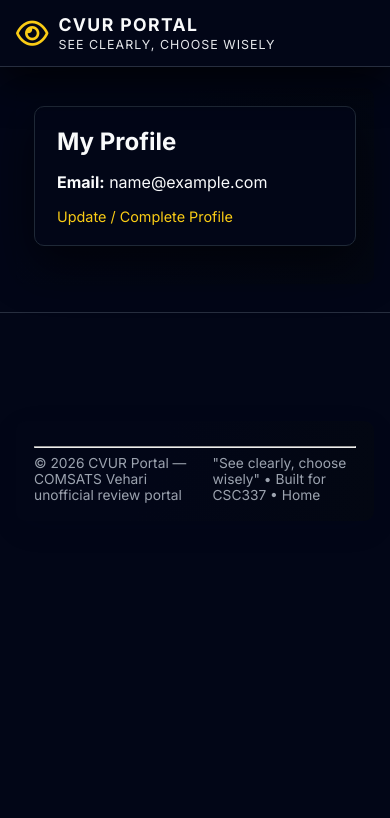
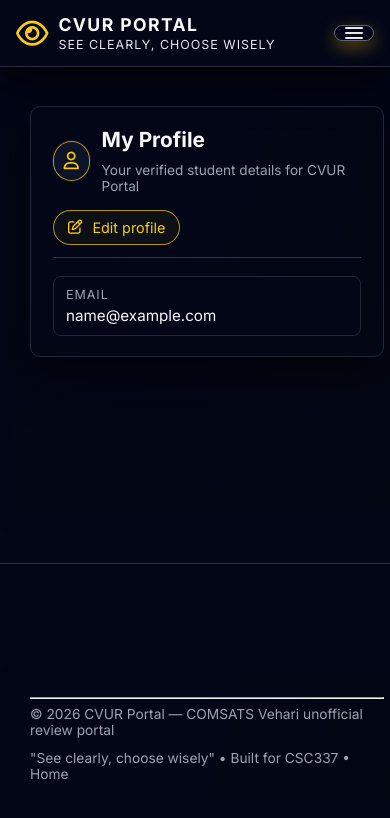
Before and after one commit to FawadSaqlain/review-app, a React (Vite) app in the folder review-app/client/: page /profile in a window 390 px wide. Shown: the top 818 px of the page. Built offline with nearby package versions, Linux system fonts and the light colour scheme; no server answers; sample sign-in values are in the browser's storage.

Commit message:
make its ui better and a little responsive

```diff
--- a/review-app/client/src/components/Header.jsx
+++ b/review-app/client/src/components/Header.jsx
@@ -1,4 +1,4 @@
-import { useEffect } from 'react';
+import { useEffect, useState } from 'react';
 import { Link, useNavigate } from 'react-router-dom';
 import { useDispatch, useSelector } from 'react-redux';
 import { fetchMe, hydrateUserFromStorage, logout } from '../features/auth/authSlice.js';
@@ -7,6 +7,7 @@
   const dispatch = useDispatch();
   const navigate = useNavigate();
   const { token, adminToken, user } = useSelector((s) => s.auth);
+  const [navOpen, setNavOpen] = useState(false);
 
   useEffect(() => {
     dispatch(hydrateUserFromStorage());
@@ -40,7 +41,17 @@
         </Link>
       </div>
 
-      <nav className="site-nav">
+      <button
+        type="button"
+        className="menu-toggle"
+        aria-label="Toggle navigation"
+        aria-expanded={navOpen ? 'true' : 'false'}
+        onClick={() => setNavOpen((open) => !open)}
+      >
+        <span className="menu-toggle-icon" />
+      </button>
+
+      <nav className={"site-nav" + (navOpen ? " is-open" : "")}>
         {role === 'anon' && (
           <>
             <Link to="/">Home</Link>
--- a/review-app/client/src/components/Layout.jsx
+++ b/review-app/client/src/components/Layout.jsx
@@ -6,10 +6,12 @@
   return (
     <>
       <Header />
-      <main className="container">
-        <Outlet />
-      </main>
-      <Footer />
+      <div className="layout-shell">
+        <main className="container">
+          <Outlet />
+        </main>
+        <Footer />
+      </div>
     </>
   );
 }
--- a/review-app/client/src/pages/ProfilePage.jsx
+++ b/review-app/client/src/pages/ProfilePage.jsx
@@ -33,32 +33,91 @@
   const intake = user?.intake ? `${user.intake.season || ''}${String(user.intake.year || '')}` : '';
 
   return (
-    <div className="card">
-      <h2>My Profile</h2>
+    <div className="card profile-card">
+      <div className="profile-header">
+        <div className="profile-title-group">
+          <div className="profile-avatar">
+            <i className="fa-regular fa-user" />
+          </div>
+          <div>
+            <h2 className="profile-title">My Profile</h2>
+            <p className="profile-subtitle muted">Your verified student details for CVUR Portal</p>
+          </div>
+        </div>
+
+        <div className="profile-header-actions">
+          <Link to="/complete-profile" className="profile-edit-link">
+            <i className="fa-regular fa-pen-to-square" style={{ marginRight: 6 }} />
+            Edit profile
+          </Link>
+        </div>
+      </div>
+
       {!user ? (
         <p className="muted">No profile loaded.</p>
       ) : (
         <>
-          <p><strong>Email:</strong> {user.email}</p>
-          {name && <p><strong>Name:</strong> {name}</p>}
-          {user?.department?.name && <p><strong>Department:</strong> {user.department.name}</p>}
-          {user?.program?.name && <p><strong>Program:</strong> {user.program.name}</p>}
-          {intake && <p><strong>Intake:</strong> {intake}</p>}
-          {user?.semesterNumber && <p><strong>Semester:</strong> {user.semesterNumber}</p>}
-          {user?.section && <p><strong>Section:</strong> {user.section}</p>}
-          {typeof user?.cgpa !== 'undefined' && user?.cgpa !== null && <p><strong>CGPA:</strong> {user.cgpa}</p>}
-          {user?.phone && <p><strong>Phone:</strong> {user.phone}</p>}
+          <div className="profile-grid">
+            <div className="profile-field">
+              <div className="profile-field-label">Email</div>
+              <div className="profile-field-value">{user.email}</div>
+            </div>
+            {name && (
+              <div className="profile-field">
+                <div className="profile-field-label">Name</div>
+                <div className="profile-field-value">{name}</div>
+              </div>
+            )}
+            {user?.department?.name && (
+              <div className="profile-field">
+                <div className="profile-field-label">Department</div>
+                <div className="profile-field-value">{user.department.name}</div>
+              </div>
+            )}
+            {user?.program?.name && (
+              <div className="profile-field">
+                <div className="profile-field-label">Program</div>
+                <div className="profile-field-value">{user.program.name}</div>
+              </div>
+            )}
+            {intake && (
+              <div className="profile-field">
+                <div className="profile-field-label">Intake</div>
+                <div className="profile-field-value">{intake}</div>
+              </div>
+            )}
+            {user?.semesterNumber && (
+              <div className="profile-field">
+                <div className="profile-field-label">Semester</div>
+                <div className="profile-field-value">{user.semesterNumber}</div>
+              </div>
+            )}
+            {user?.section && (
+              <div className="profile-field">
+                <div className="profile-field-label">Section</div>
+                <div className="profile-field-value">{user.section}</div>
+              </div>
+            )}
+            {typeof user?.cgpa !== 'undefined' && user?.cgpa !== null && (
+              <div className="profile-field">
+                <div className="profile-field-label">CGPA</div>
+                <div className="profile-field-value">{user.cgpa}</div>
+              </div>
+            )}
+            {user?.phone && (
+              <div className="profile-field">
+                <div className="profile-field-label">Phone</div>
+                <div className="profile-field-value">{user.phone}</div>
+              </div>
+            )}
+          </div>
 
           {user?.idCardImage && (
-            <div style={{ marginTop: 12 }}>
-              <div className="muted">University ID (uploaded)</div>
+            <div className="profile-id-card">
+              <div className="profile-field-label">University ID (uploaded)</div>
               <img className="img-preview" src={user.idCardImage} alt="University ID" />
             </div>
           )}
-
-          <div className="links">
-            <Link to="/complete-profile">Update / Complete Profile</Link>
-          </div>
         </>
       )}
     </div>
--- a/review-app/client/src/pages/StudentRatingsDashboardPage.jsx
+++ b/review-app/client/src/pages/StudentRatingsDashboardPage.jsx
@@ -104,7 +104,9 @@
                     onClick={() => {
                       navigate(`/ratings/edit/${r._id}`);
                     }}
+                    title="Edit rating"
                   >
+                    <i className="fa-regular fa-pen-to-square" style={{ marginRight: 6, color: 'var(--primary)' }} />
                     Edit
                   </button>
                 </td>
--- a/review-app/client/src/pages/admin/AdminTermsPage.jsx
+++ b/review-app/client/src/pages/admin/AdminTermsPage.jsx
@@ -273,6 +273,7 @@
 
       {/* Inline styles to match the admin-terms.ejs table appearance */}
       <style>{`
+        .admin-terms-wrapper { width: 100%; overflow-x: auto; -webkit-overflow-scrolling: touch; }
         .admin-terms-table { width: 100%; border-collapse: collapse; margin-top: 12px; }
         .admin-terms-table th, .admin-terms-table td { border: 1px solid #e5e7eb; padding: 8px; text-align: left; vertical-align: middle; }
         .admin-terms-table th { background: #111827; color:#f9fafb; font-weight: 600; }
@@ -309,6 +310,7 @@
 
       {!loading && !error && (
         terms.length === 0 ? (
+          <div className="admin-terms-wrapper">
             <table className="admin-terms-table">
               <tbody>
                 <tr>
@@ -316,7 +318,9 @@
                 </tr>
               </tbody>
             </table>
+          </div>
         ) : (
+          <div className="admin-terms-wrapper">
             <table className="admin-terms-table">
               <thead>
                 <tr>
@@ -453,6 +457,7 @@
                 })}
               </tbody>
             </table>
+          </div>
         )
       )}
     </div>
--- a/review-app/client/src/styles.css
+++ b/review-app/client/src/styles.css
@@ -17,12 +17,11 @@
 	color:var(--ink);
 	margin:0;
 	min-height:100vh;
-	display:flex;
-	flex-direction:column;
 	-webkit-font-smoothing:antialiased;
 }
 .container{
 	max-width:1100px;
+	width:100%;
 	margin:96px auto 40px; /* leave space for fixed header and footer */
 	background:radial-gradient(circle at top left, #020617 0%, #020617 40%, #030712 100%);
 	padding:28px;
@@ -30,14 +29,20 @@
 	box-shadow:0 8px 30px rgba(2,6,23,0.08);
 	animation:fadeUp 0.45s ease-out both;
 }
-.page-header{display:flex;align-items:center;justify-content:space-between;margin-bottom:18px}
+.page-header{display:flex;align-items:center;justify-content:space-between;gap:12px;flex-wrap:wrap;margin-bottom:18px}
 .page-title{font-size:1.4rem;margin:0;color:var(--accent);font-weight:700;letter-spacing:0.02em}
-.site-header{position:fixed;top:0;left:0;right:0;z-index:20;display:flex;align-items:center;justify-content:space-between;padding:18px 24px;background:var(--accent);color:#f9fafb;box-shadow:0 14px 40px rgba(0,0,0,0.75);border-bottom:1px solid rgba(148,163,184,0.25)}
+.site-header{position:fixed;top:0;left:0;right:0;z-index:20;display:flex;align-items:center;justify-content:space-between;gap:16px;flex-wrap:wrap;padding:18px 24px;background:var(--accent);color:#f9fafb;box-shadow:0 14px 40px rgba(0,0,0,0.75);border-bottom:1px solid rgba(148,163,184,0.25)}
 .brand-link{display:flex;align-items:center;gap:10px;text-decoration:none;color:inherit}
 .brand-logo{font-size:1.8rem;color:var(--primary)}
 .brand-title{font-weight:800;font-size:1.1rem;letter-spacing:0.08em;text-transform:uppercase}
 .brand-tagline{display:block;font-size:0.78rem;color:#e5e7eb;margin-top:2px;letter-spacing:0.08em;text-transform:uppercase}
-.site-nav a{margin-left:14px;color:#e5e7eb;text-decoration:none;font-weight:600;font-size:0.9rem}
+.menu-toggle{margin-left:auto;background:transparent;border:1px solid rgba(148,163,184,0.6);border-radius:999px;color:#e5e7eb;padding:6px 10px;cursor:pointer;display:none;align-items:center;justify-content:center;font-size:0.85rem;gap:6px}
+.menu-toggle-icon{width:18px;height:2px;background:#e5e7eb;position:relative;display:block;border-radius:999px}
+.menu-toggle-icon::before,.menu-toggle-icon::after{content:"";position:absolute;left:0;width:18px;height:2px;background:#e5e7eb;border-radius:999px}
+.menu-toggle-icon::before{top:-5px}
+.menu-toggle-icon::after{top:5px}
+.site-nav{display:flex;flex-wrap:wrap;align-items:center;justify-content:flex-end;gap:12px}
+.site-nav a{margin-left:0;color:#e5e7eb;text-decoration:none;font-weight:600;font-size:0.9rem}
 .site-nav a:hover{color:var(--primary)}
 
 .form-row{margin-bottom:14px}
@@ -59,18 +64,36 @@
 pre{background:#020617;padding:12px 14px;border-radius:8px;font-size:0.9rem;overflow-x:auto;color:#e5e7eb;border:1px solid #1f2937}
 
 .site-footer{margin-top:28px;padding:20px 0;color:var(--muted);font-size:0.86rem;border-top:1px solid rgba(148,163,184,0.25);background:#020617}
-.site-footer .footer-row{display:flex;justify-content:space-between;align-items:center;gap:12px}
+.site-footer .footer-row{display:flex;justify-content:space-between;align-items:center;gap:12px;flex-wrap:wrap}
 .site-footer a{color:var(--muted);text-decoration:none}
 .site-footer a:hover{text-decoration:underline;color:#4b5563}
 .small{max-width:1100px;margin:0 auto}
 
 /* main layout: keep footer visually at bottom */
-body > .site-footer{margin-top:auto;width:100%;}
+.layout-shell{min-height:100vh;display:flex;flex-direction:column;}
+.layout-shell > .container{flex:1 0 auto;}
 
 /* simple card + form layout */
 .card{background:#020617;border-radius:var(--radius);border:1px solid #1f2937;padding:20px 22px;box-shadow:0 18px 45px rgba(0,0,0,0.6);margin-bottom:20px;color:var(--ink)}
 .card h1,.card h2,.card h3{margin-top:0;margin-bottom:10px;color:#f9fafb}
 .card:hover{box-shadow:0 24px 60px rgba(0,0,0,0.9);transform:translateY(-1px);transition:box-shadow .18s ease,transform .18s ease}
+
+/* profile page */
+.profile-card{border-color:#1e293b;background:radial-gradient(circle at top left,#020617 0%,#020617 40%,#030712 100%);}
+.profile-header{display:flex;justify-content:space-between;align-items:center;gap:16px;margin-bottom:18px;border-bottom:1px solid rgba(148,163,184,0.3);padding-bottom:12px}
+.profile-title-group{display:flex;align-items:center;gap:12px}
+.profile-avatar{width:40px;height:40px;border-radius:999px;border:1px solid rgba(250,204,21,0.7);display:flex;align-items:center;justify-content:center;color:var(--primary);background:rgba(15,23,42,0.9);box-shadow:0 0 0 1px rgba(15,23,42,0.9)}
+.profile-avatar i{font-size:1.1rem}
+.profile-title{margin:0;font-size:1.3rem}
+.profile-subtitle{margin:2px 0 0;font-size:0.85rem}
+.profile-header-actions{display:flex;align-items:center}
+.profile-edit-link{display:inline-flex;align-items:center;gap:4px;padding:8px 14px;border-radius:999px;border:1px solid rgba(250,204,21,0.7);color:var(--primary);text-decoration:none;font-size:0.9rem;font-weight:500;background:rgba(23,23,23,0.6)}
+.profile-edit-link:hover{background:rgba(250,204,21,0.08);color:var(--primary)}
+.profile-grid{display:grid;grid-template-columns:repeat(2,minmax(0,1fr));gap:12px 24px;margin-top:8px}
+.profile-field{padding:10px 12px;border-radius:8px;border:1px solid #1f2937;background:#020617}
+.profile-field-label{font-size:0.78rem;text-transform:uppercase;letter-spacing:0.08em;color:var(--muted);margin-bottom:4px}
+.profile-field-value{font-size:0.95rem}
+.profile-id-card{margin-top:16px}
 
 form .form-row, form > div{margin-bottom:14px}
 textarea{min-height:120px;resize:vertical}
@@ -110,9 +133,14 @@
 
 /* responsive */
 @media (max-width:720px){
-	.container{margin:88px 16px 24px;padding:18px}
-	.site-nav{display:none}
+	.container{margin:88px 12px 24px;padding:18px}
+	.site-header{padding:14px 16px;flex-direction:row;align-items:center}
 	.page-title{font-size:1.2rem}
-	.site-header{padding:14px 16px}
+	.menu-toggle{display:inline-flex}
+	.site-nav{width:100%;justify-content:flex-start;flex-direction:column;align-items:flex-start;display:none;margin-top:8px}
+	.site-nav.is-open{display:flex}
 	.filters{padding:10px 12px}
+	.table{display:block;overflow-x:auto;-webkit-overflow-scrolling:touch}
+	.profile-grid{grid-template-columns:1fr}
+	.profile-header{flex-direction:column;align-items:flex-start}
 }
```
Also changed, not shown: review-app/client/src/pages/admin/AdminUsersPage.jsx (+16 -3 lines). Lines whose indentation alone changed are shown as unchanged.
